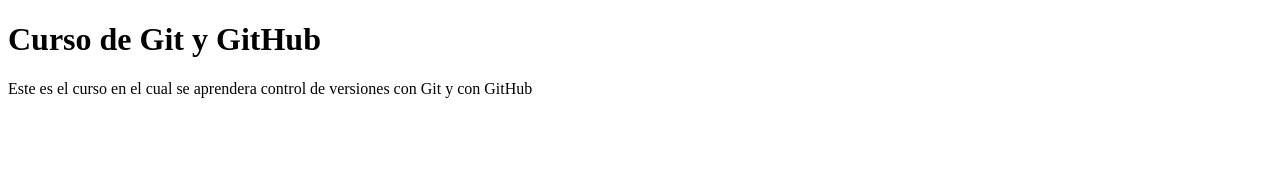
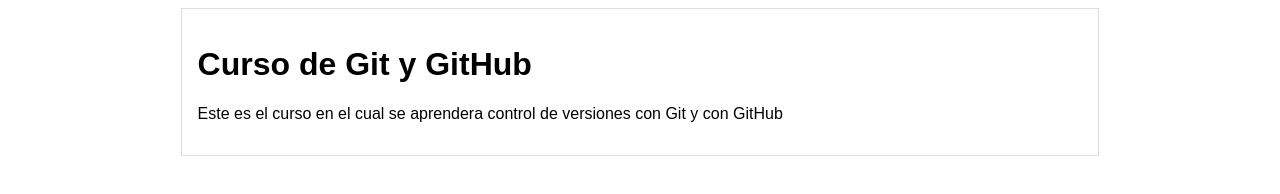
Before and after one commit to Silvestre21/cursoGit, a plain HTML site: page index.html in a window 1280 px wide. Drawn offline with Linux system fonts and the light colour scheme.

Commit message:
mejora de estilo ccss y agrego link estilos al html

```diff
--- a/Css/estilos.css
+++ b/Css/estilos.css
@@ -1,4 +1,12 @@
 body {
-    text-align: center;
+    text-align: left;
     font-family: "Arial";
 }
+
+#container {
+    width: 70%;
+    padding: 1em;
+    text-align: left;
+    border: 1px solid #ddd;
+    margin: 0 auto;
+}
--- a/index.html
+++ b/index.html
@@ -4,11 +4,14 @@
     <meta charset="UTF-8">
     <meta http-equiv="X-UA-Compatible" content="IE=edge">
     <meta name="viewport" content="width=device-width, initial-scale=1.0">
+    <link rel="stylesheet" href="Css/estilos.css">
     <title>Blog</title>
 </head>
 <body>
-    <h1>Curso de Git y GitHub</h1>
-
-    <p>Este es el curso en el cual se aprendera control de versiones con Git y con GitHub</p>
-</body>
+    <div id="container">
+        <h1>Curso de Git y GitHub</h1>
+        <p>Este es el curso en el cual
+        se aprendera control de versiones con Git y con GitHub</p>
+    </div>
+    </body>
 </html>
```
